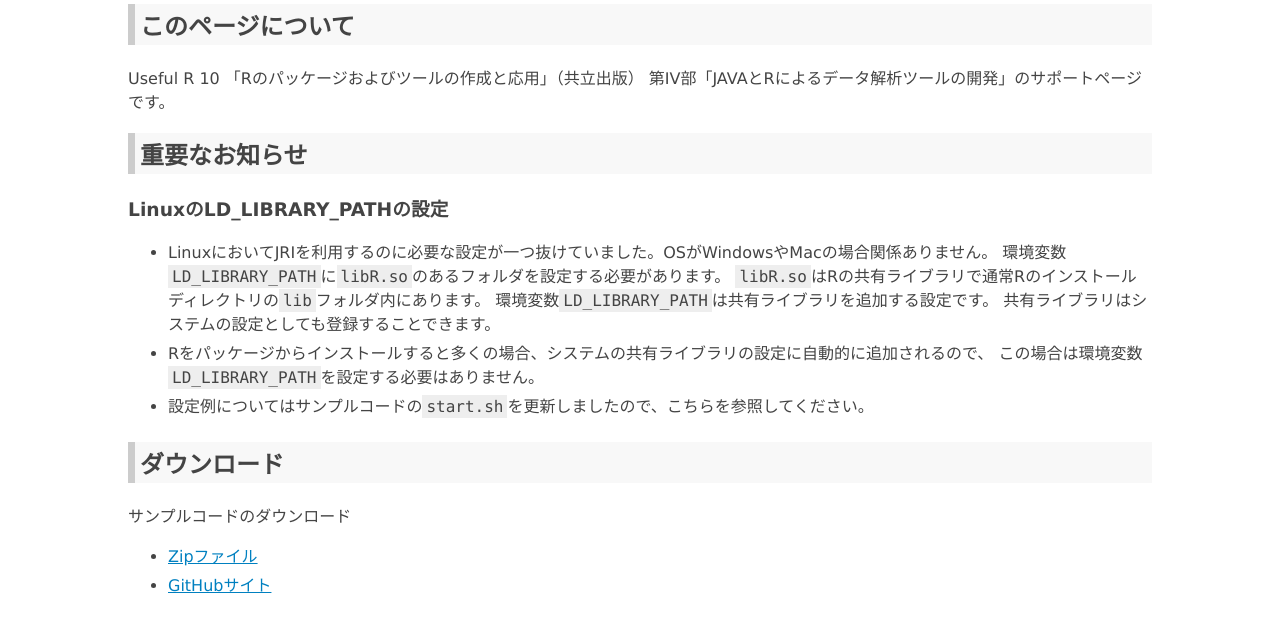
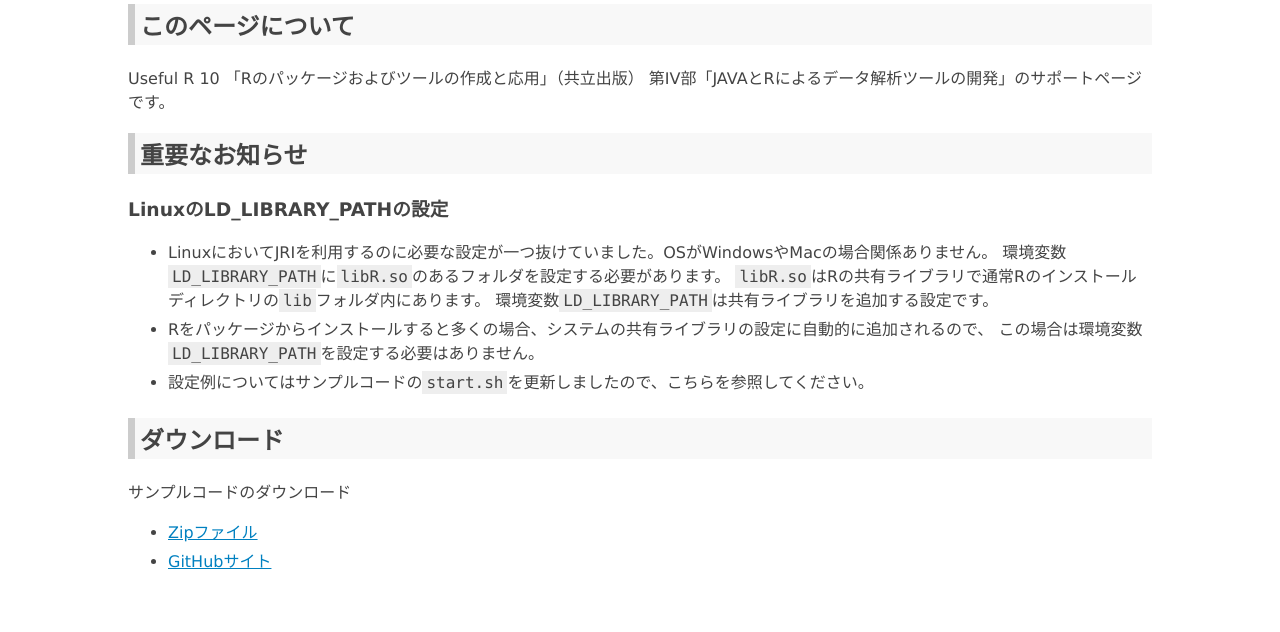
Before and after one commit to tatsunagai/useful_r_10_4, a plain HTML site: page index.html in a window 1280 px wide. Shown: the part 72-704 px from the top of the page. Drawn offline with Linux system fonts and the light colour scheme.

Commit message:
文章修正

```diff
--- a/index.html
+++ b/index.html
@@ -20,7 +20,6 @@
 				環境変数<code>LD_LIBRARY_PATH</code>に<code>libR.so</code>のあるフォルダを設定する必要があります。
 				<code>libR.so</code>はRの共有ライブラリで通常Rのインストールディレクトリの<code>lib</code>フォルダ内にあります。
 				環境変数<code>LD_LIBRARY_PATH</code>は共有ライブラリを追加する設定です。
-				共有ライブラリはシステムの設定としても登録することできます。
 			</li>
 			<li>
 				Rをパッケージからインストールすると多くの場合、システムの共有ライブラリの設定に自動的に追加されるので、
```
